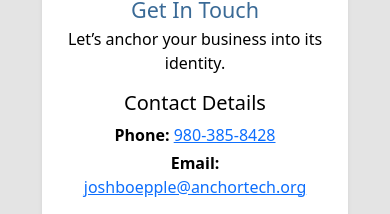
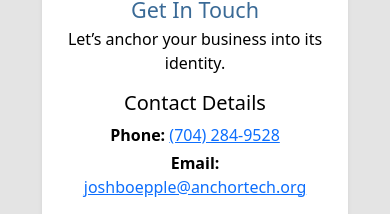
Before and after one commit to jboe26/AnchorTech2026, a React (Create React App) app: page /contact in a window 390 px wide. Shown: the part 1077-1291 px from the top of the page. Built offline with nearby package versions, Linux system fonts and the light colour scheme.

Commit message:
updated phone number

```diff
--- a/src/components/Contact.js
+++ b/src/components/Contact.js
@@ -182,7 +182,7 @@
 
               <h5 className="mb-2">Contact Details</h5>
               <p className="contact-description mb-1">
-                <strong>Phone:</strong> <a href="tel:+19803858428">980-385-8428</a>
+                <strong>Phone:</strong> <a href="tel:+17042849528">(704) 284-9528</a>
               </p>
               <p className="contact-description mb-1">
                 <strong>Email:</strong> <a href="mailto:joshboepple@anchortech.org">joshboepple@anchortech.org</a>
```
